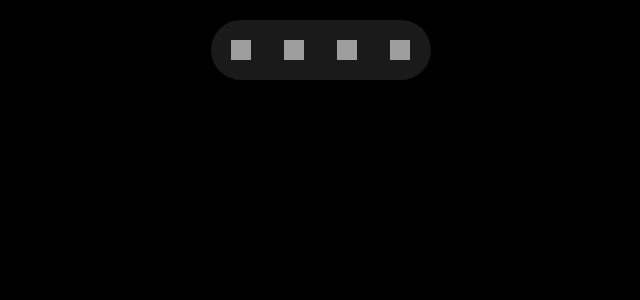
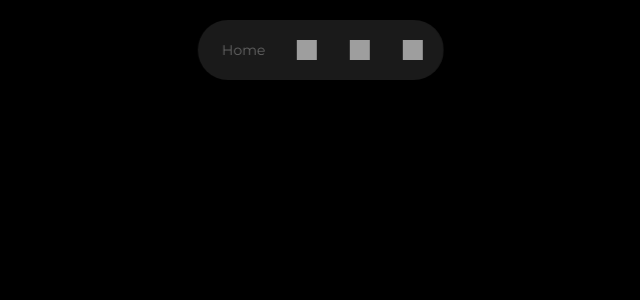
Before and after one commit to Ahmadkalims/InvoicerX, a React (Vite) app: page / in a window 1280 px wide. Shown: the top 300 px of the page, without its empty margins (319-959 px from the left). Built offline with nearby package versions, Linux system fonts and the light colour scheme; grey boxes are pictures that could not be loaded.

Commit message:
created pastel glassmorphism nav button

```diff
--- a/index.html
+++ b/index.html
@@ -19,3 +19,8 @@
   </body>
 
 </html>
+
+<!--
+git add .
+git commit -m ""
+git push origin main-->
--- a/src/components/Header.jsx
+++ b/src/components/Header.jsx
@@ -1,5 +1,6 @@
 import React from 'react';
 import NavButton from './NavButton';
+import NavButton2 from './NavButton2';
 
 const Header = () => {
   return (
@@ -7,7 +8,7 @@ const Header = () => {
 
     <header className="fixed top-5 left-1/2 -translate-x-1/2 bg-white/10 backdrop-blur-md p-2 rounded-full flex gap-2 z-50">
 
-      <NavButton
+      <NavButton2
         icon="https://img.icons8.com/?size=24&id=1iF9PyJ2Thzo&format=png&color=FFFFFF"
         label="Home"
       />
--- /dev/null
+++ b/src/components/NavButton2.jsx
@@ -0,0 +1,33 @@
+import React from "react";
+
+const NavButton = ({ label }) => {
+    return (
+            <div
+                style={{ fontFamily: "'Montserrat', sans-serif" }}
+                className="
+                    flex items-center
+                    px-3 py-3
+                    rounded-[12px]
+
+                    text-[#666666] text-sm
+                    cursor-pointer
+
+                    overflow-hidden
+                    max-w-[100px]
+                    hover:max-w-[200px]
+
+                    transition-all duration-300 ease-in-out
+                    group
+
+                    bg-transparent
+                    hover:bg-gradient-to-r hover:from-purple-100 hover:via-blue-100 hover:to-red-100 hover:backdrop-blur-md
+                    active:bg-gradient-to-r active:from-purple-100 active:via-blue-100 active:to-red-100 active:backdrop-blur-md"
+            >
+                <span className="whitespace-nowrap opacity-100 ml-1 transition-all duration-300 ease-in group-hover:opacity-100 group-hover:visible">
+                    {label}
+                </span>
+            </div>
+        );
+    };
+
+    export default NavButton;
```
